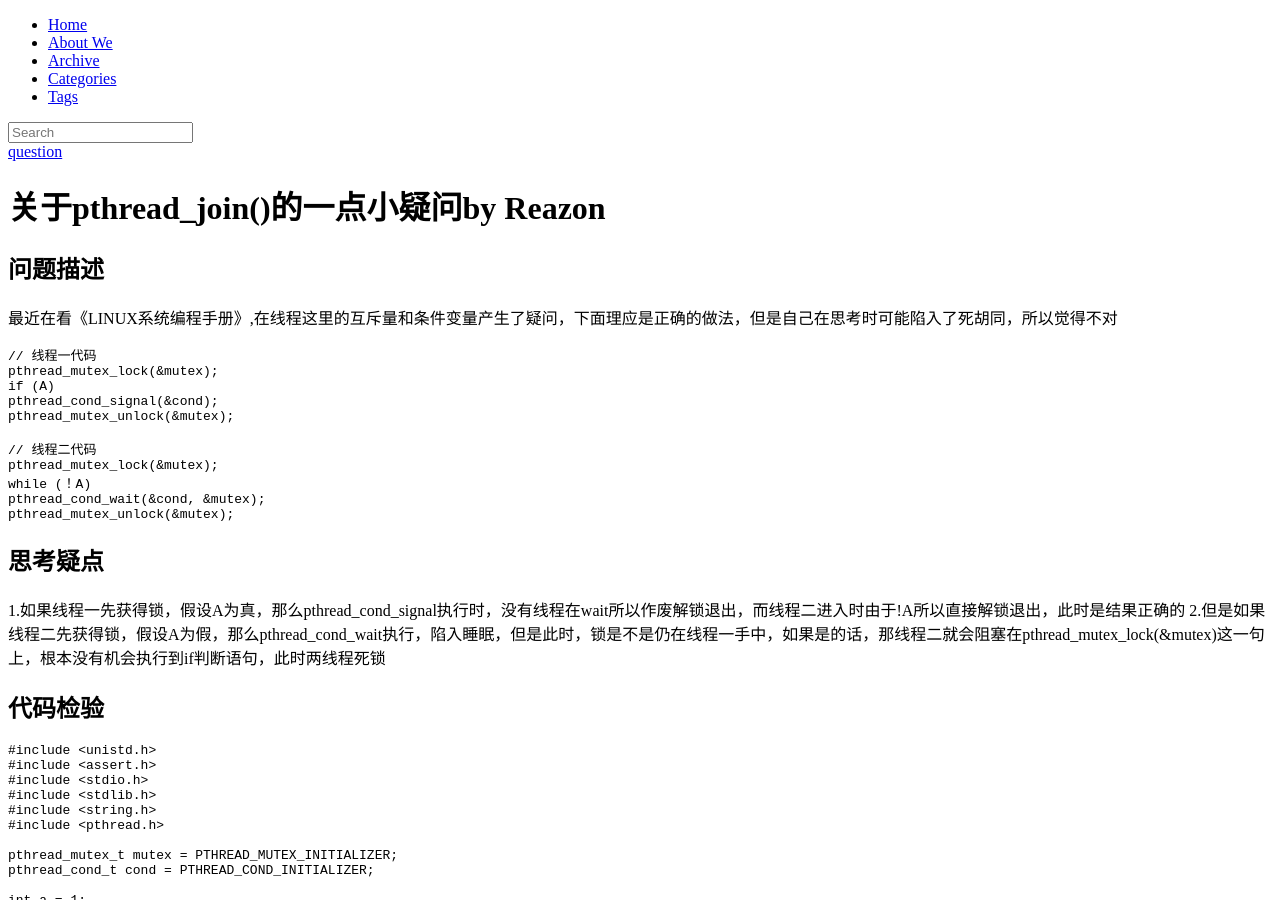
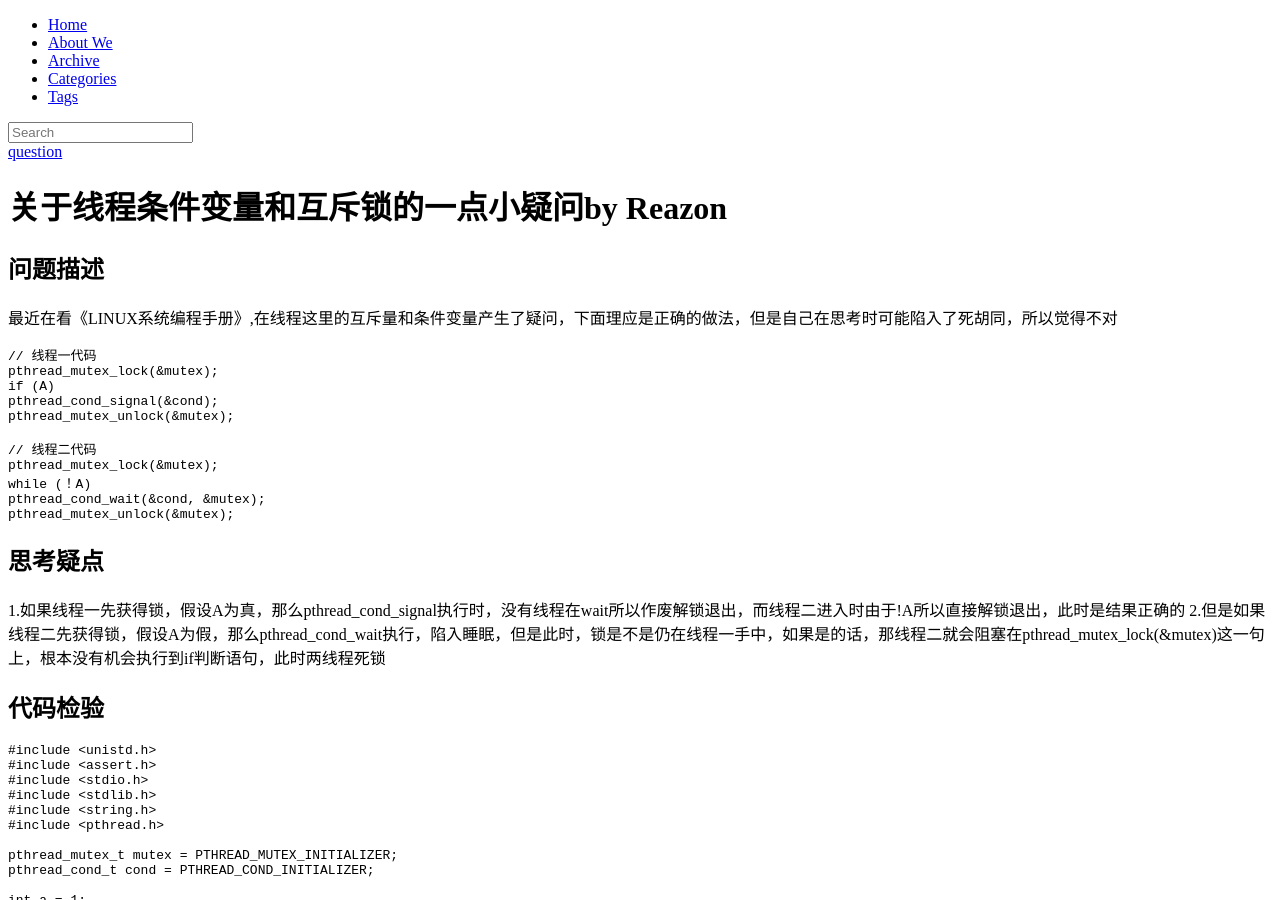
Before and after one commit to hurley25/FAQ, a Jekyll site: the page built from _posts/2014-07-28-the-question-on-mutex-and-cond.md, in a window 1280 px wide and 900 px high. Built offline with Jekyll 4.4.1, drawn with Linux system fonts in a browser that asks for light colours; nearby versions of some CDN libraries; library files that are not in the unit come from our copies; comment, search, counter and statistics services are not loaded.

Commit message:
Update 2014-07-28-the-question-on-mutex-and-cond.md

```diff
--- a/_posts/2014-07-28-the-question-on-mutex-and-cond.md
+++ b/_posts/2014-07-28-the-question-on-mutex-and-cond.md
@@ -1,7 +1,7 @@
 ---
 layout: post
 category: question
-title: 关于pthread_join()的一点小疑问
+title: 关于线程条件变量和互斥锁的一点小疑问
 tagline: by Reazon
 tags: [ LinuxC]
 ---
```
